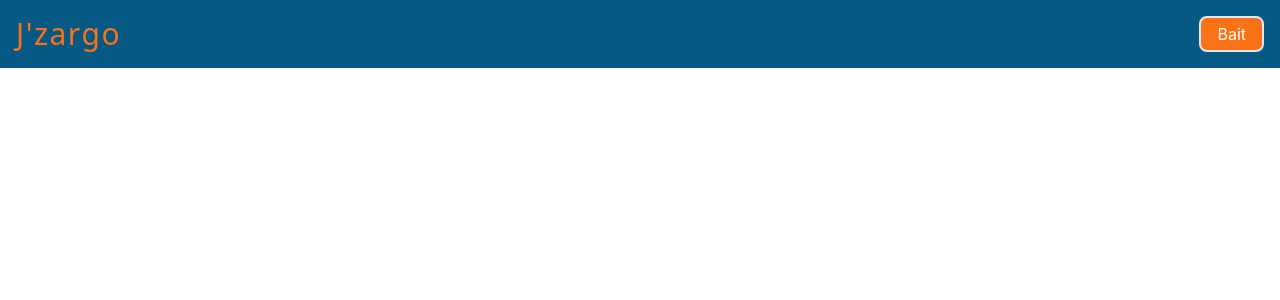
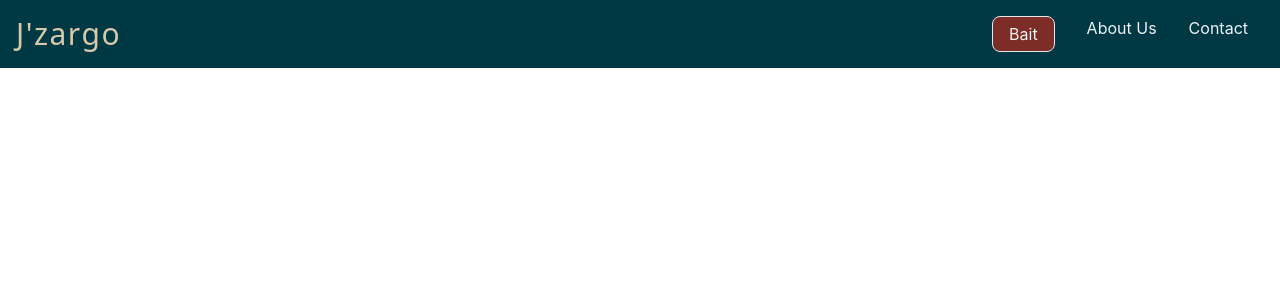
Before and after one commit to nikos-chatzatoglou/SimpleGallery, a React (Create React App) app in the folder simple-tailwind/: page / in a window 1280 px wide. Shown: the top 300 px of the page. Built offline with nearby package versions, Linux system fonts and the light colour scheme.

Commit message:
play with Tailwind

```diff
--- a/simple-tailwind/src/componentns/Header.js
+++ /dev/null
@@ -1,13 +0,0 @@
-function Header(){
-    return(
-        <div class="p-4 w-full bg-sky-800 flex justify-between" >
-        <h1 class="font-sans text-3xl tracking-wider text-left text-orange-500">
-        J'zargo
-      </h1>
-      <button class="bg-orange-500 border-solid border-2 text-white px-4 rounded-lg hover:bg-orange-600">
-       Bait
-      </button>
-      </div>
-    )
-}
-export default Header;
--- /dev/null
+++ b/simple-tailwind/src/components/Header.js
@@ -0,0 +1,17 @@
+function Header() {
+	return (
+		<div class='p-4 w-full bg-black md:bg-midnight-green flex justify-between'>
+			<h1 class='font-sans text-3xl tracking-wider text-left text-dutch-white'>
+				J'zargo
+			</h1>
+			<div class='flex space-x-8 text-sm md:text-base text-cultured-white mr-4 '>
+				<button class='bg-persian-plum border-solid border text-cultured-white px-2 md:px-4 rounded-lg hover:bg-dutch-white'>
+					Bait
+				</button>
+				<a href='#'>About Us</a>
+				<a href='#'>Contact</a>
+			</div>
+		</div>
+	);
+}
+export default Header;
--- a/simple-tailwind/tailwind.config.js
+++ b/simple-tailwind/tailwind.config.js
@@ -1,8 +1,29 @@
 /** @type {import('tailwindcss').Config} */
 module.exports = {
-  content: ["./src/**/*.{html,js}"],
-  theme: {
-    extend: {},
-  },
-  plugins: [],
-}
+	content: ["./src/**/*.{html,js}"],
+
+	theme: {
+		screens: {
+			sm: "640px",
+			// => @media (min-width: 640px) { ... }
+
+			md: "768px",
+			// => @media (min-width: 768px) { ... }
+
+			lg: "1024px",
+			// => @media (min-width: 1024px) { ... }
+
+			xl: "1280px",
+			// => @media (min-width: 1280px) { ... }
+		},
+		extend: {
+			colors: {
+				"persian-plum": "#7B2D26",
+				"dutch-white": "#D7C9AA",
+				"midnight-green": "#003844",
+				"cultured-white": "#F0F3F5",
+			},
+		},
+	},
+	plugins: [],
+};
```
Also changed, not shown: simple-tailwind/src/App.js (+3 -5 lines).
